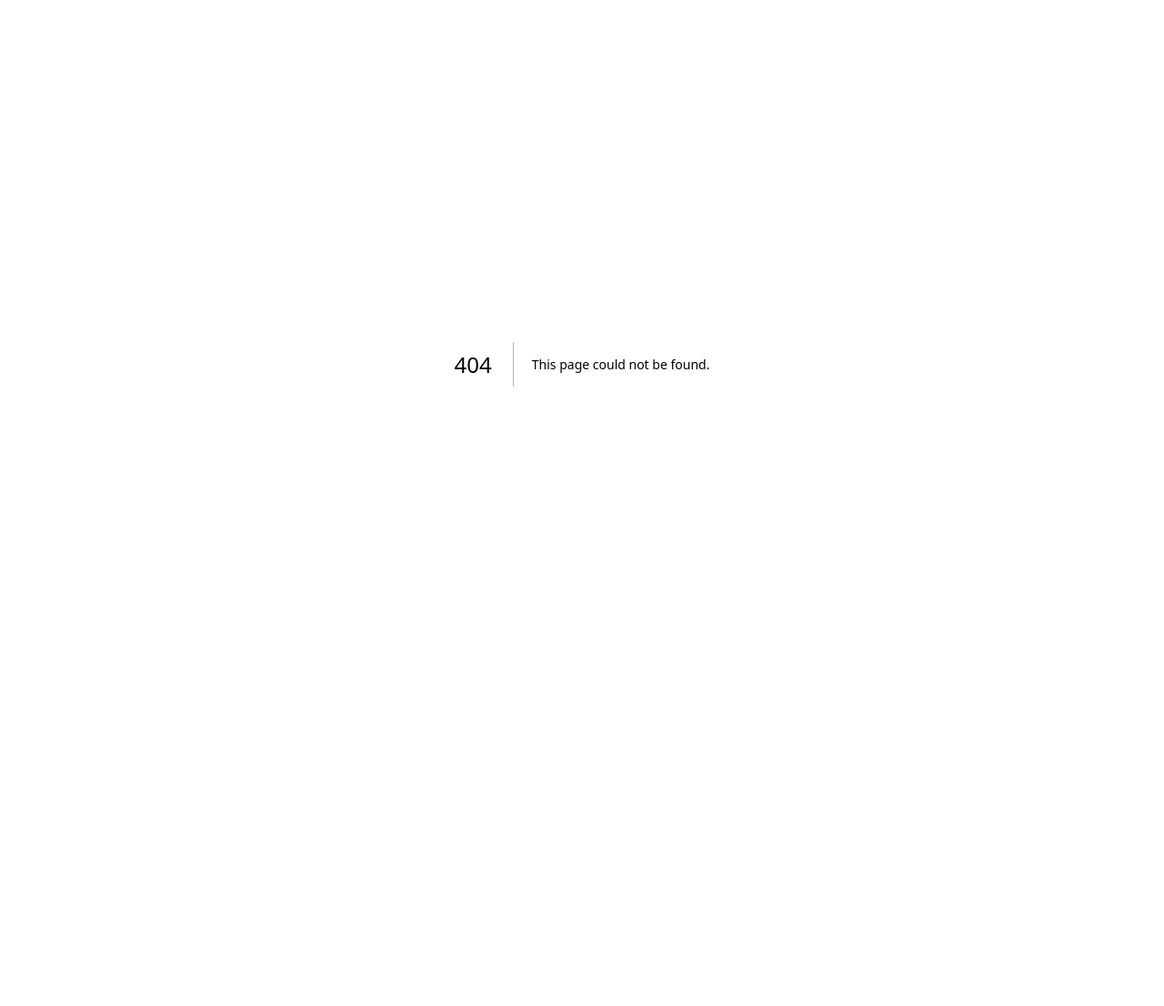
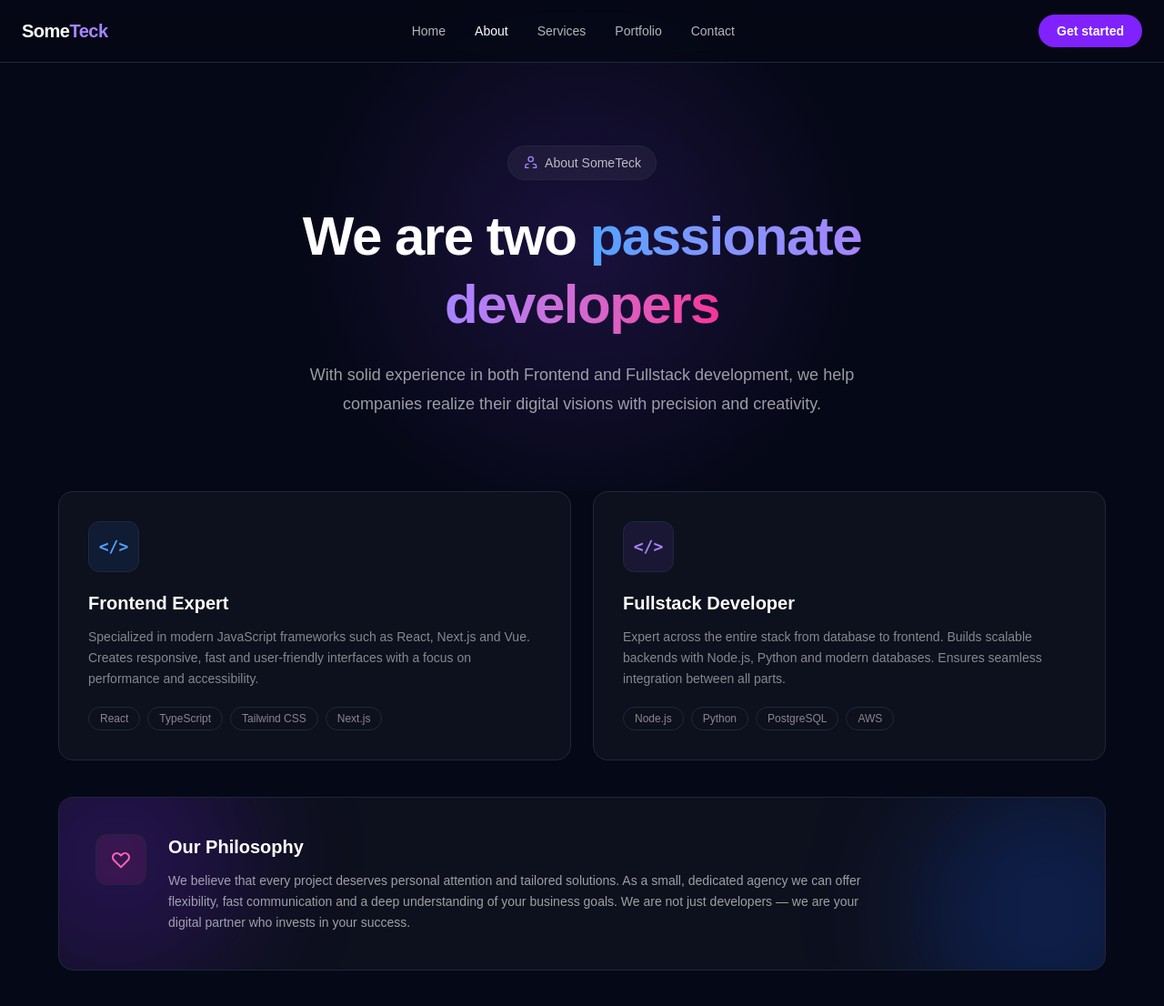
Before and after one commit to Solane-Hebo/SoMeTech, a Next.js app: page /about in a window 1280 px wide. Before the commit this address had no page. Shown: the top 1106 px of the page at 91% size. Before the commit the page ends 800 px from the top, so only its background shows below. Built offline with nearby package versions, Linux system fonts and the light colour scheme.

Commit message:
about page

```diff
--- /dev/null
+++ b/app/about/page.tsx
@@ -0,0 +1,139 @@
+import Link from "next/link";
+
+export default function AboutPage() {
+  return (
+    <main className="min-h-screen bg-[#050816] text-white">
+      <Navbar />
+
+      {/* Hero */}
+      <section className="relative flex flex-col items-center justify-center text-center px-6 pt-40 pb-20 overflow-hidden">
+        <div className="absolute inset-0 bg-[radial-gradient(circle_at_center,rgba(124,58,237,0.18),transparent_45%)]" />
+
+        <div className="relative z-10 max-w-4xl mx-auto">
+          {/* Badge */}
+          <div className="mx-auto mb-6 inline-flex items-center gap-2 rounded-full border border-white/10 bg-white/5 px-4 py-2 text-sm text-white/70">
+            <svg xmlns="http://www.w3.org/2000/svg" className="w-4 h-4 text-violet-400" fill="none" viewBox="0 0 24 24" stroke="currentColor" strokeWidth={2}>
+              <path strokeLinecap="round" strokeLinejoin="round" d="M17 20h5v-2a4 4 0 00-4-4h-1M9 20H4v-2a4 4 0 014-4h1m4-4a4 4 0 100-8 4 4 0 000 8z" />
+            </svg>
+            About SomeTeck
+          </div>
+
+          <h1 className="text-5xl font-extrabold leading-tight tracking-tight md:text-6xl">
+            We are two{" "}
+            <span className="bg-gradient-to-r from-blue-400 via-violet-400 to-pink-500 bg-clip-text text-transparent">
+              passionate developers
+            </span>
+          </h1>
+
+          <p className="mx-auto mt-6 max-w-2xl text-lg leading-8 text-white/60">
+            With solid experience in both Frontend and Fullstack development, we help
+            companies realize their digital visions with precision and creativity.
+          </p>
+        </div>
+      </section>
+
+      {/* Developer Cards */}
+      <section className="px-6 md:px-16 pb-10">
+        <div className="grid md:grid-cols-2 gap-6 max-w-7xl mx-auto">
+          {/* Card 1 */}
+          <div className="rounded-2xl border border-white/5 bg-white/[0.03] p-8 flex flex-col gap-5 hover:border-violet-500/30 transition-colors">
+            <div className="w-14 h-14 rounded-xl bg-blue-500/10 border border-blue-500/20 flex items-center justify-center">
+              <span className="text-blue-400 text-lg font-bold font-mono">&lt;/&gt;</span>
+            </div>
+            <div>
+              <h2 className="text-xl font-bold text-white mb-3">Frontend Expert</h2>
+              <p className="text-white/50 text-sm leading-relaxed">
+                Specialized in modern JavaScript frameworks such as React, Next.js and Vue.
+                Creates responsive, fast and user-friendly interfaces with a focus on
+                performance and accessibility.
+              </p>
+            </div>
+            <div className="flex flex-wrap gap-2">
+              {["React", "TypeScript", "Tailwind CSS", "Next.js"].map((tag) => (
+                <span key={tag} className="text-xs border border-white/10 text-white/50 px-3 py-1 rounded-full">
+                  {tag}
+                </span>
+              ))}
+            </div>
+          </div>
+
+          {/* Card 2 */}
+          <div className="rounded-2xl border border-white/5 bg-white/[0.03] p-8 flex flex-col gap-5 hover:border-violet-500/30 transition-colors">
+            <div className="w-14 h-14 rounded-xl bg-violet-500/10 border border-violet-500/20 flex items-center justify-center">
+              <span className="text-violet-400 text-lg font-bold font-mono">&lt;/&gt;</span>
+            </div>
+            <div>
+              <h2 className="text-xl font-bold text-white mb-3">Fullstack Developer</h2>
+              <p className="text-white/50 text-sm leading-relaxed">
+                Expert across the entire stack from database to frontend. Builds scalable
+                backends with Node.js, Python and modern databases. Ensures seamless
+                integration between all parts.
+              </p>
+            </div>
+            <div className="flex flex-wrap gap-2">
+              {["Node.js", "Python", "PostgreSQL", "AWS"].map((tag) => (
+                <span key={tag} className="text-xs border border-white/10 text-white/50 px-3 py-1 rounded-full">
+                  {tag}
+                </span>
+              ))}
+            </div>
+          </div>
+        </div>
+      </section>
+
+      {/* Philosophy Card */}
+      <section className="px-6 md:px-16 pb-24">
+        <div className="max-w-7xl mx-auto">
+          <div className="relative rounded-2xl overflow-hidden p-10 border border-white/5 bg-white/[0.03]">
+            <div className="absolute -top-20 -left-20 w-72 h-72 bg-violet-600/20 rounded-full blur-3xl pointer-events-none" />
+            <div className="absolute -bottom-20 -right-20 w-72 h-72 bg-blue-600/20 rounded-full blur-3xl pointer-events-none" />
+
+            <div className="relative flex items-start gap-6">
+              <div className="w-14 h-14 flex-shrink-0 rounded-xl bg-pink-500/10 border border-pink-500/20 flex items-center justify-center">
+                <svg xmlns="http://www.w3.org/2000/svg" className="w-6 h-6 text-pink-400" fill="none" viewBox="0 0 24 24" stroke="currentColor" strokeWidth={2}>
+                  <path strokeLinecap="round" strokeLinejoin="round" d="M4.318 6.318a4.5 4.5 0 016.364 0L12 7.636l1.318-1.318a4.5 4.5 0 116.364 6.364L12 20.364l-7.682-7.682a4.5 4.5 0 010-6.364z" />
+                </svg>
+              </div>
+              <div>
+                <h2 className="text-xl font-bold text-white mb-3">Our Philosophy</h2>
+                <p className="text-white/60 text-sm leading-relaxed max-w-3xl">
+                  We believe that every project deserves personal attention and tailored solutions.
+                  As a small, dedicated agency we can offer flexibility, fast communication and a
+                  deep understanding of your business goals. We are not just developers — we are
+                  your digital partner who invests in your success.
+                </p>
+              </div>
+            </div>
+          </div>
+        </div>
+      </section>
+    </main>
+  );
+}
+
+function Navbar() {
+  return (
+    <header className="fixed top-0 left-0 z-50 w-full border-b border-white/10 bg-[#050816]/80 backdrop-blur">
+      <nav className="mx-auto flex max-w-7xl items-center justify-between px-6 py-4">
+        <Link href="/" className="text-xl font-bold tracking-tight">
+          Some<span className="text-violet-400">Teck</span>
+        </Link>
+
+        <div className="hidden items-center gap-8 text-sm text-white/70 md:flex">
+          <Link href="/" className="hover:text-white transition-colors">Home</Link>
+          <Link href="/about" className="text-white">About</Link>
+          <a href="#" className="hover:text-white transition-colors">Services</a>
+          <a href="#" className="hover:text-white transition-colors">Portfolio</a>
+          <a href="#" className="hover:text-white transition-colors">Contact</a>
+        </div>
+
+        <Link
+          href="/"
+          className="rounded-full bg-violet-600 px-5 py-2 text-sm font-semibold text-white transition hover:bg-violet-500"
+        >
+          Get started
+        </Link>
+      </nav>
+    </header>
+  );
+}
--- a/app/page.tsx
+++ b/app/page.tsx
@@ -1,4 +1,5 @@
 import { ArrowRight } from "lucide-react";
+import Link from "next/link"
 
 export default function HomePage() {
   return (
@@ -19,7 +20,7 @@ function Navbar() {
 
         <div className="hidden items-center gap-8 text-sm text-white/70 md:flex">
           <a href="#home" className="text-white">Home</a>
-          <a href="#about">About</a>
+          <Link href="/about">About</Link>
           <a href="#services">Services</a>
           <a href="#portfolio">Portfolio</a>
           <a href="#contact">Contact</a>
```
